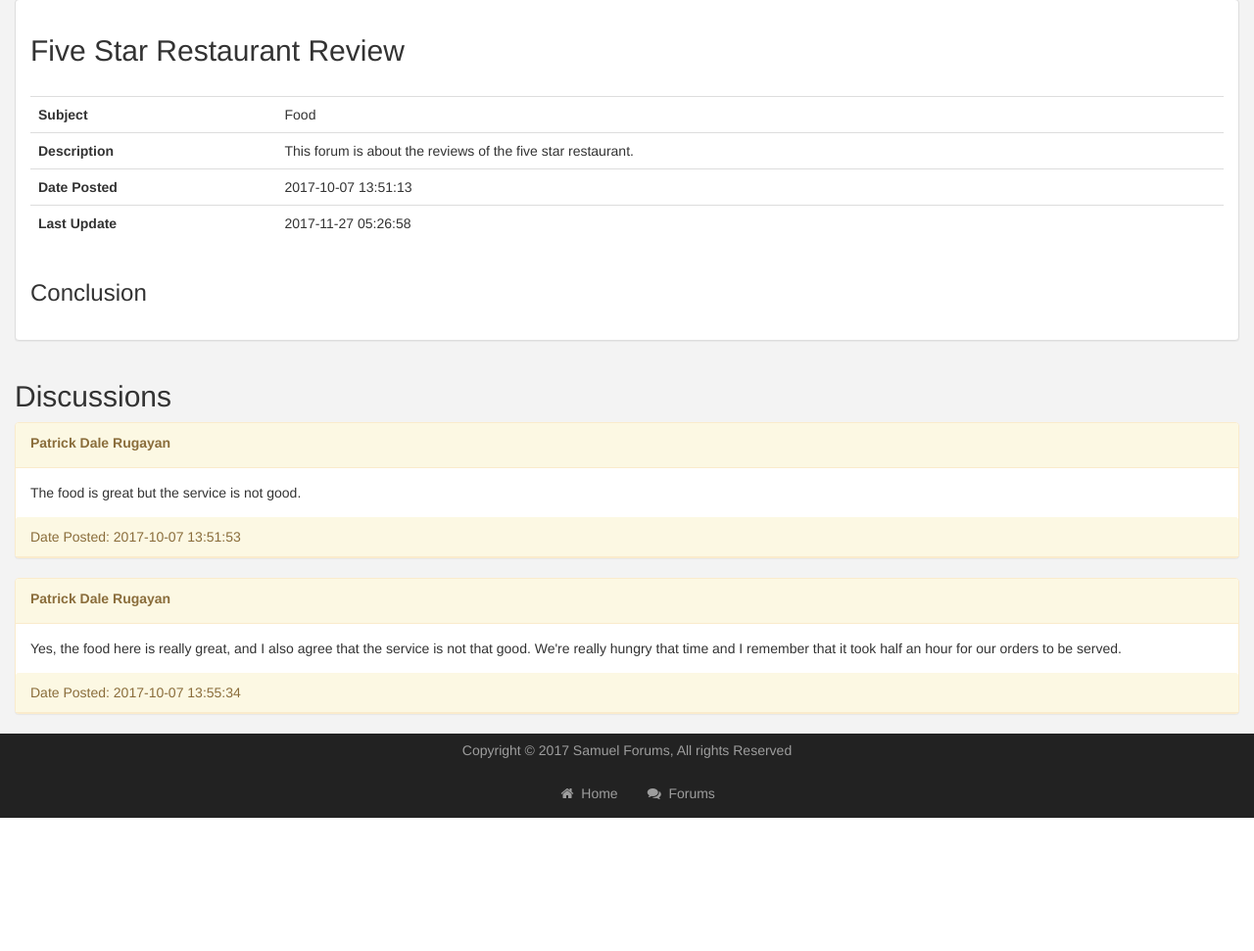
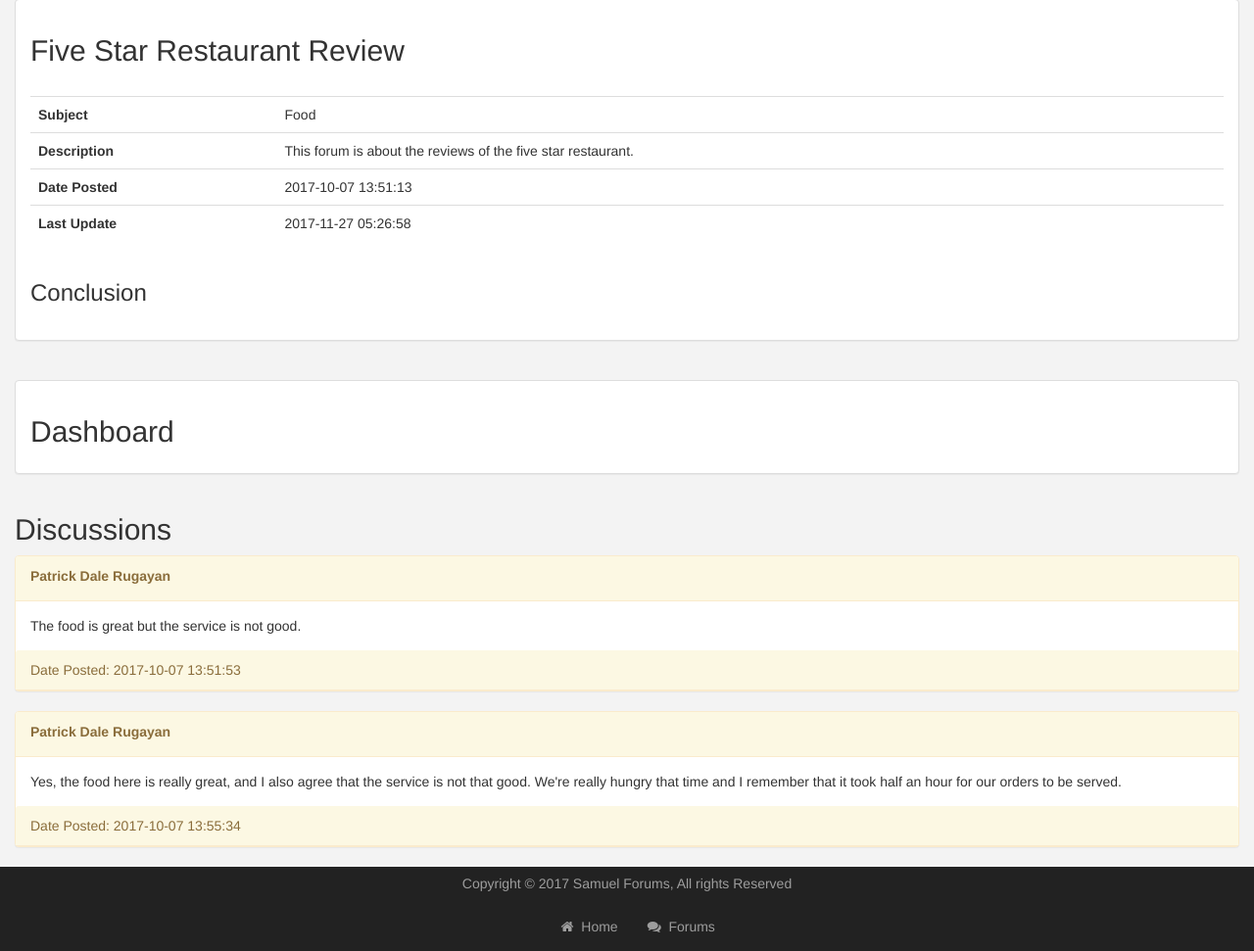
Before and after one commit to dalerugs/Samuel-Forums, a CodeIgniter app: page /samuel/Forums/forum/3 in a window 1280 px wide. Shown: the part 114-1085 px from the top of the page at 98% size. Before the commit the page ends 949 px from the top, so only its background shows below. Run offline with CodeIgniter, Linux system fonts and the light colour scheme; data comes from the database, SQL or seed files in the repository.

Commit message:
Dashboard

```diff
--- a/application/controllers/Forums.php
+++ b/application/controllers/Forums.php
@@ -56,7 +56,7 @@ class Forums extends CI_Controller {
 				'createdAt' => $answer['createdAt']
 			);
 			if($data['loggedIn']){
-				$ans['editable']=($_SESSION['id']==$forum['userId']?TRUE:FALSE);
+				$ans['editable']=($_SESSION['id']==$answer['userId']?TRUE:FALSE);
 			}else{
 				$ans['editable']=FALSE;
 			}
@@ -83,7 +83,7 @@ class Forums extends CI_Controller {
 				'answer' => $this->input->post("answer")
 			);
 			$this->answersModel->createAnswer($answer);
-			header("Location: ". base_url('myForums/forum/'.$id));
+			header("Location: ". base_url('Forums/forum/'.$id));
 		}
 
 		$this->load->view('template/header',$data);
--- a/application/views/pages/forum.php
+++ b/application/views/pages/forum.php
@@ -53,6 +53,24 @@
 						<p style="font-size: 25px" id="Polarity">
 
 						</p>
+					</div>
+				</div>
+			</div>
+		</div>
+	</div>
+</div>
+
+<div class="row margin-top-20">
+	<div class="col-md-12">
+		<div class="panel panel-default">
+			<div class="panel-body">
+				<div class="row">
+					<div class="col-md-12">
+						<h2>Dashboard</h2>
+					</div>
+				</div>
+				<div class="row">
+					<div id="dashboard" class="col-md-12">
 					</div>
 				</div>
 			</div>
@@ -123,16 +141,19 @@
 <script type="text/javascript">
 	data = {
 		'corpus':corpus,
-		'summary_length':3
+		'summary_length':5,
+		'query':'<?php echo $forum['subject']; ?>',
+		'visualize':1
 	};
 	$.ajax({
-        url: "http://192.168.1.2:8080/samuel_api",
+        url: "http://192.168.2.106:63342/samuel_api",
         type: 'POST',
         data: JSON.stringify(data),
         contentType:"application/json",
         success:function(samuel) {
-          console.log(data);
+          console.log(samuel);
           $("#Conclusion").text(samuel.summarized_text);
+          $("#dashboard").html(samuel.dashboard);
           if (samuel.polarity=="pos") {
           	$("#Polarity").html("<i class='fa fa-plus' aria-hidden='true'></i> &nbsp; Positive")
           	$("#Polarity").addClass("text text-primary")
```
